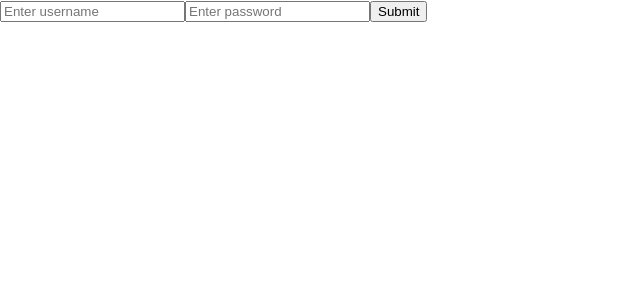
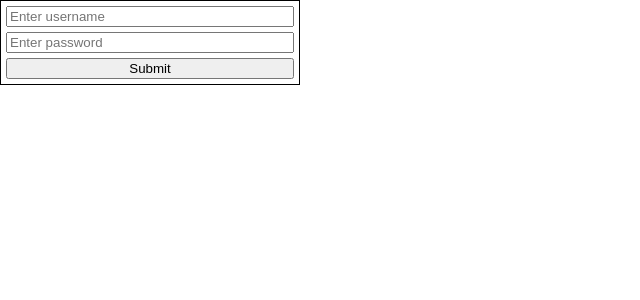
Before and after one commit to NtonBala/react-form-solid, a React (Create React App) app: page / in a window 1280 px wide. Shown: the top 300 px of the page, without its empty margins (0-640 px from the left). Built offline with nearby package versions, Linux system fonts and the light colour scheme.

Commit message:
Update styles

```diff
--- a/src/App.tsx
+++ b/src/App.tsx
@@ -4,7 +4,7 @@ const submitCredentials = (username: string, password: string) => {
   return new Promise((resolve): void => {
     setTimeout(() => {
       resolve(null);
-      console.log(username, password);
+      console.log("Submitted data: ", username, password);
     }, 500);
   });
 };
@@ -33,7 +33,15 @@ const SignupForm = () => {
   };
 
   return (
-    <form onSubmit={handleSubmit}>
+    <form
+      onSubmit={handleSubmit}
+      style={{
+        display: "flex",
+        flexDirection: "column",
+        border: "1px solid black",
+        padding: "5px",
+      }}
+    >
       <input
         type="text"
         name="username"
@@ -47,15 +55,23 @@ const SignupForm = () => {
         value={formData.password}
         placeholder="Enter password"
         onChange={handleChange}
+        style={{ marginTop: "5px" }}
       />
-      <input type="submit" value="Submit" disabled={formData.loading} />
+      <input
+        type="submit"
+        value="Submit"
+        disabled={formData.loading}
+        style={{ marginTop: "5px" }}
+      />
     </form>
   );
 };
 
 function App() {
   return (
-    <div style={{ display: "flex", flexDirection: "column" }}>
+    <div
+      style={{ display: "flex", flexDirection: "column", maxWidth: "300px" }}
+    >
       <SignupForm />
     </div>
   );
```
